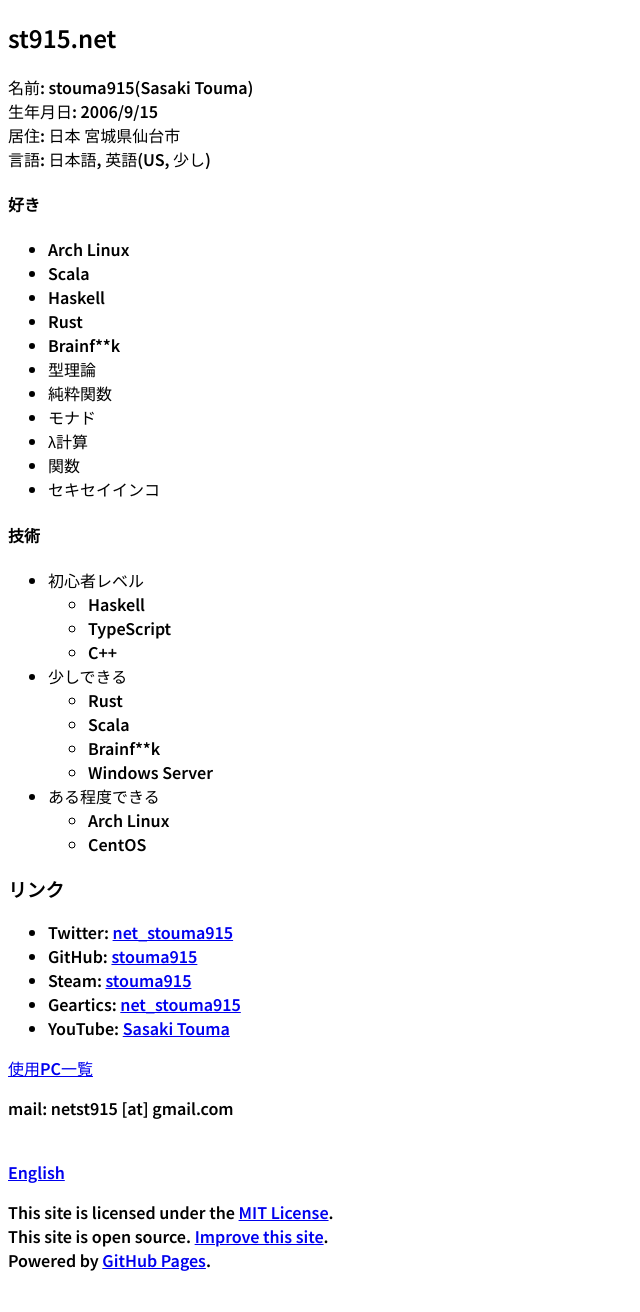
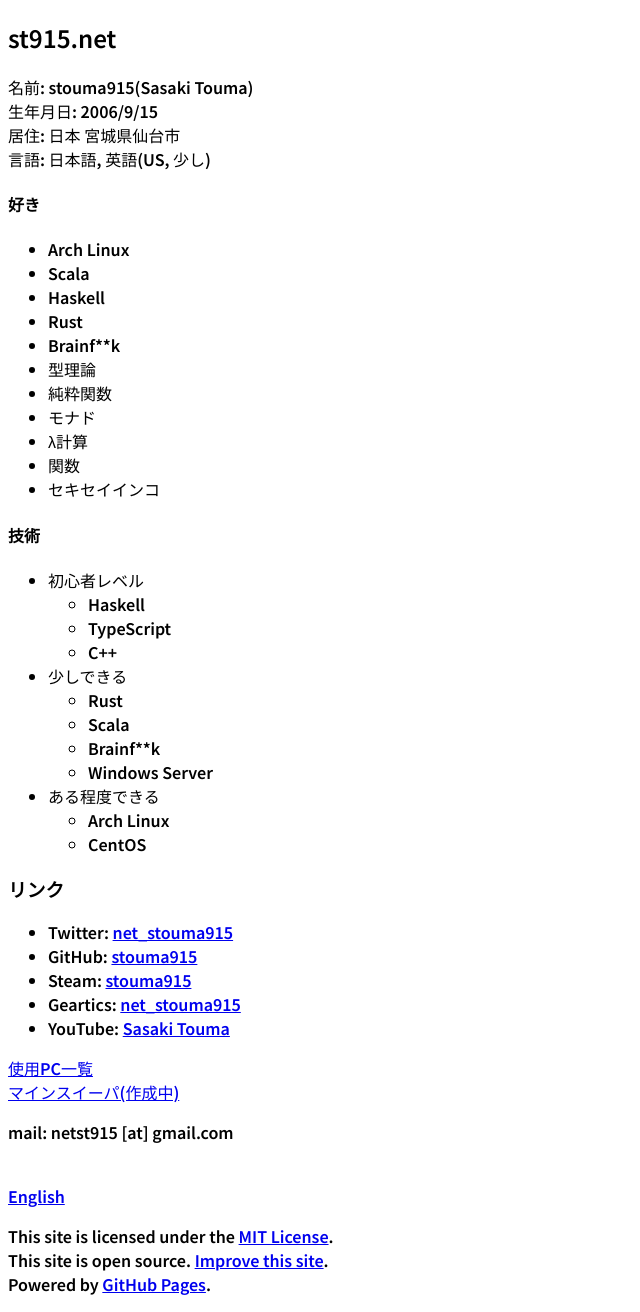
Before and after one commit to t-sasaki915/t-sasaki-net, a Jekyll site: the page built from docs/index.md, in a window 1280 px wide. Shown: the whole page, without its empty margins (0-640 px from the left). Built offline with Jekyll 4.4.1, drawn with Linux system fonts in a browser that asks for light colours; Markdown is read by kramdown in place of the engine named in the settings; before the commit the page ends 1288 px from its top, so only the background shows below that.

Commit message:
Update index.md

```diff
--- a/docs/index.md
+++ b/docs/index.md
@@ -45,6 +45,7 @@
 * Geartics: [net_stouma915](https://www.geartics.com/net_stouma915)
 * YouTube: [Sasaki Touma](https://www.youtube.com/channel/UCJmPPeZmL-OC03-zSb2Dcwg)
 
-[使用PC一覧](/pcs)
+[使用PC一覧](/pcs)<br>
+[マインスイーパ(作成中)](https://stouma915.github.io/minesweeper/)
 
 mail: netst915 \[at] gmail.com
```
